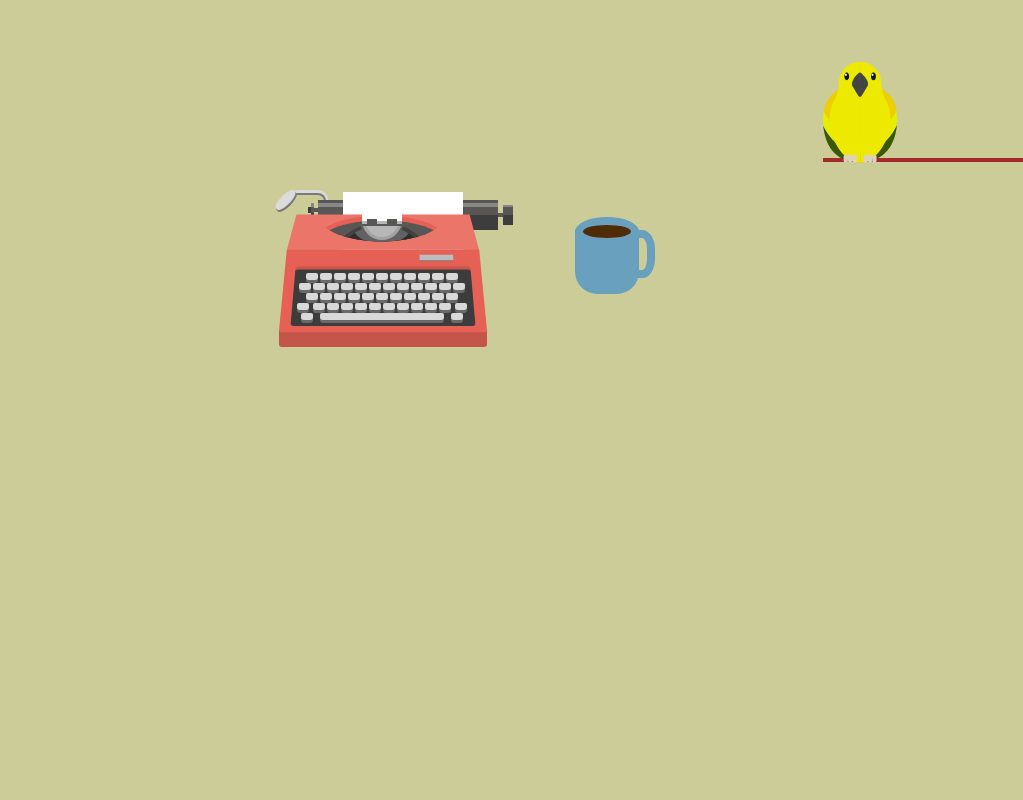
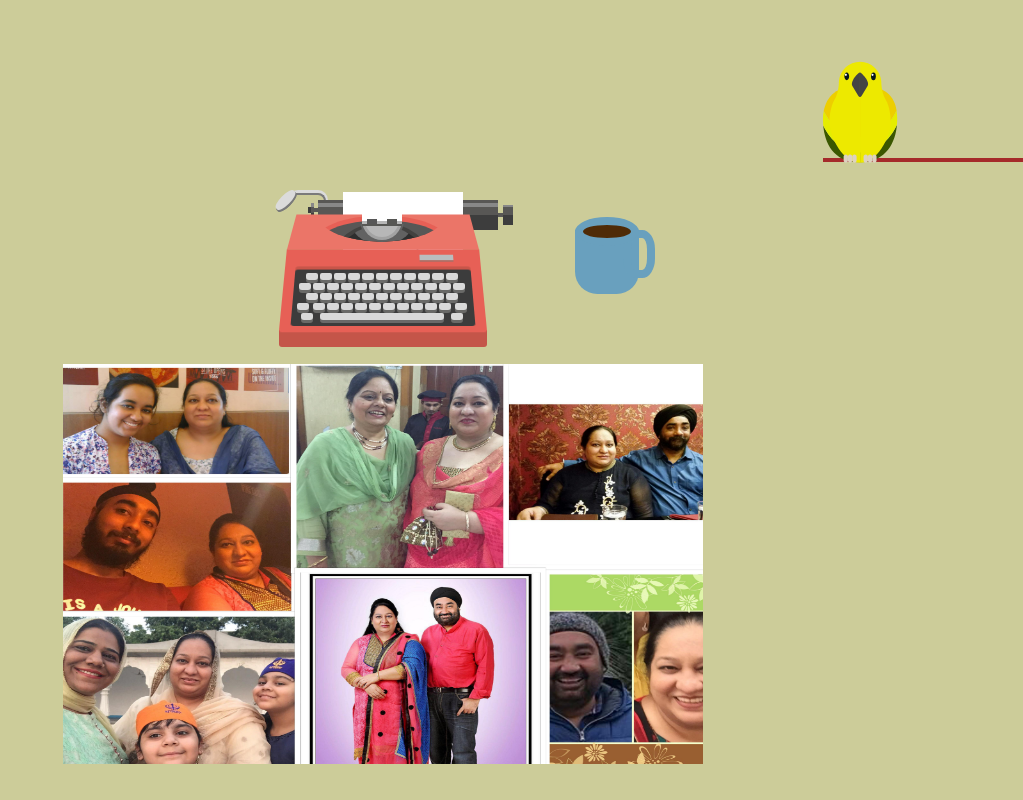
Before and after one commit to Keerat666/Keerat666.github.io, a plain HTML site: page wish/index.html in a window 1280 px wide. Shown: the top 800 px of the page, without its empty margins (257-1280 px from the left). Drawn offline with Linux system fonts and the light colour scheme.

Commit message:
Added a photo!

```diff
--- a/wish/css/style.css
+++ b/wish/css/style.css
@@ -711,3 +711,9 @@ body {
   75% {top:100px;}
   100% {top:400px;}
 }
+#collage{
+    width:50%;
+    height:50%;
+    margin-top: 05%;
+    margin-left:25%;
+}
--- a/wish/index.html
+++ b/wish/index.html
@@ -22,7 +22,7 @@
     <div id="platen-knob-left"></div>
   </div>
   <div id="paper">
-    <div id="note"><br>Happy Birthday Maa :)<br>From,Keerat,<br>Jasleen<br>and Papa!<br><br></div>
+    <div id="note"><br>Happy Birthday Maa :)<br>From,<br>Everyone<br>of us!<br><br></div>
   </div>
   <div id="body">
     <div id="top"></div>
@@ -76,6 +76,7 @@
   </g>
 </svg>
 </div>
+    <img src="css/collage.jpg" id="collage">
 
     <script src="js/index.js"></script>
 
```
Also changed, not shown: wish/css/collage.jpg (added).
